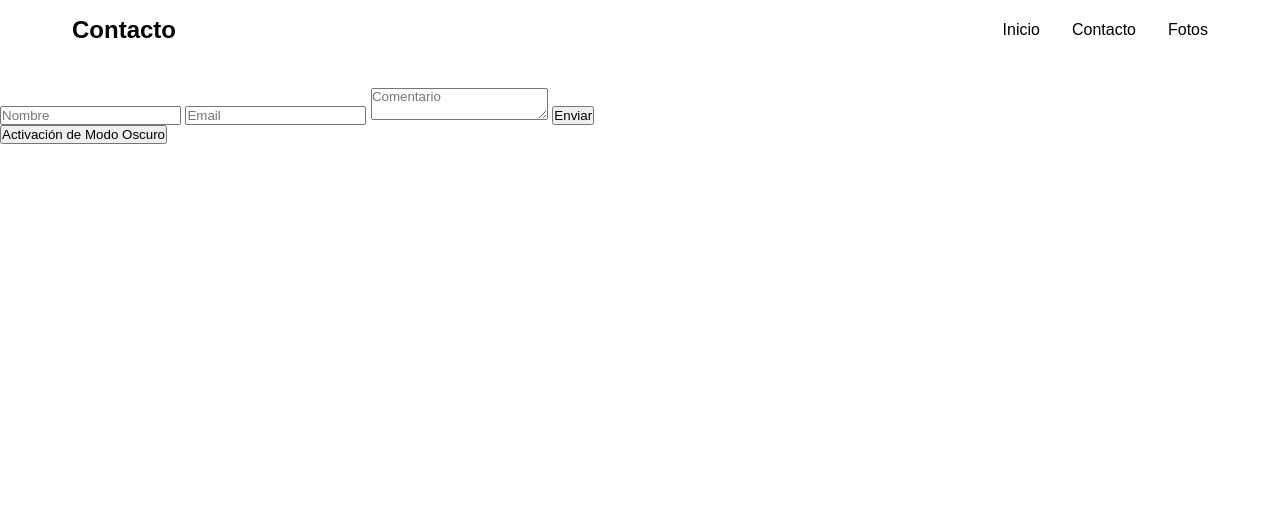
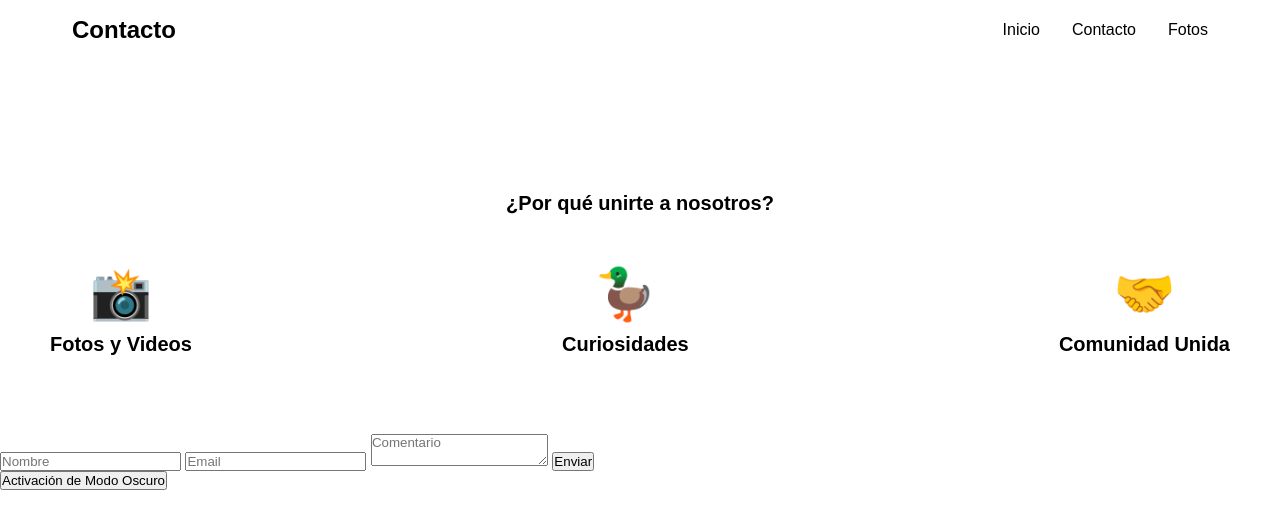
Before and after one commit to The2troller/WEB-H, a plain HTML site: page Contacto.html in a window 1280 px wide. Drawn offline with Linux system fonts and the light colour scheme.

Commit message:
contacto

```diff
--- a/Contacto.html
+++ b/Contacto.html
@@ -20,6 +20,40 @@
     </header>
 
     <main>
+    <main class = "cont">
+
+        <div class = "bloque-titulo">
+        <h1 class = "titulo">Patos Fan Club</h1>
+
+        <h2 class = "subtitulo">Únete a la mayor comunidad de patos del mundo #amantesdelospatos</h2>
+        </div>
+
+
+
+        <div class = "barra-separadora">
+            <h3 class = "subtitulo">¿Por qué unirte a nosotros?</h3>
+
+            <section class = "carta-contenedor">
+
+                <div class = "carta">
+                    <div class = "carta-icono">📸</div>
+                    <h2 class="subtitulo"> Fotos y Videos</h2>
+                </div>
+
+                <div class = "carta">
+                    <div class = "carta-icono">🦆</div>
+                    <h2 class="subtitulo"> Curiosidades</h2>
+                </div>
+
+                <div class = "carta">
+                    <div class = "carta-icono">🤝</div>
+                    <h2 class="subtitulo"> Comunidad Unida </h2>
+                </div>
+            </section>
+        </div>
+
+
+
         <section id="contacto1">
             <h2>Contacto</h2>
             <form>
```
